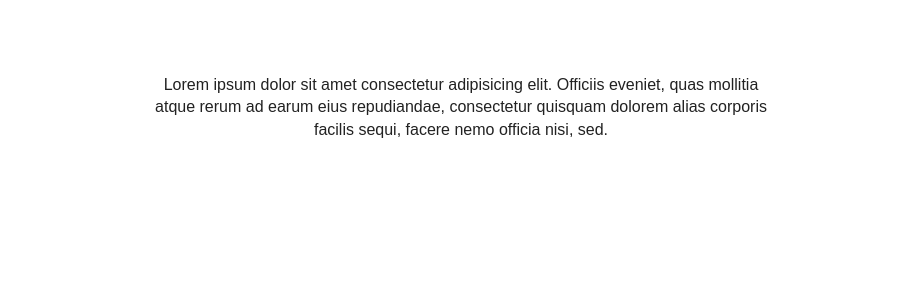
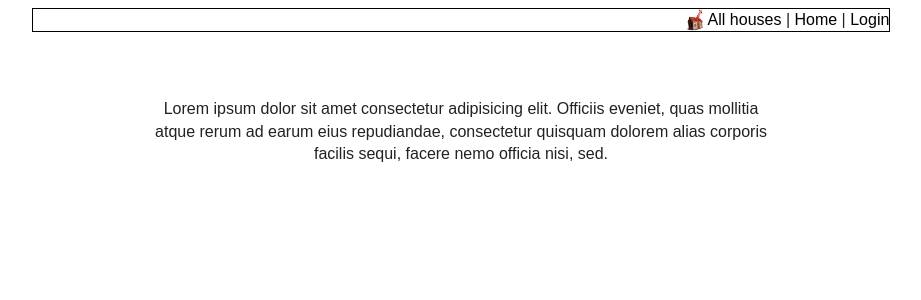
Before and after one commit to JorisdeVos/Reserveren, a PHP site: page /reserveren/allhouses.php in a window 1280 px wide. Shown: the top 300 px of the page, without its empty margins (179-1100 px from the left). Run offline with PHP 8.4, Linux system fonts and the light colour scheme; data that the repository does not hold is empty.

Commit message:
header
header aangemaakt

```diff
--- a/allhouses.php
+++ b/allhouses.php
@@ -7,6 +7,7 @@
 	<title>Document</title>
 </head>
 <body>
+	<?php require_once 'header.php'; ?>
 	<div class="topAllHouses">
 		<p>Lorem ipsum dolor sit amet consectetur adipisicing elit. Officiis eveniet, quas mollitia atque rerum ad earum eius repudiandae, consectetur quisquam dolorem alias corporis facilis sequi, facere nemo officia nisi, sed.</p>
 	</div>
--- a/css/main.css
+++ b/css/main.css
@@ -89,6 +89,22 @@ textarea {
 
    *{
     font-family: Arial;
+   }
+
+   .headerNav{
+    display: flex;
+    justify-self: center;
+    border: 1px solid black;
+    padding-left: 650px;
+   }
+
+   .headerNav a{
+    text-decoration: none;
+    color: black;
+   }
+
+   .headerNav img{
+    width: 25px;
    }
 
    .topAllHouses{
--- /dev/null
+++ b/footer.php
@@ -0,0 +1 @@
+<?php require_once 'backend/config.php'; ?>
--- /dev/null
+++ b/header.php
@@ -0,0 +1,12 @@
+<?php require_once 'backend/config.php'; ?>
+
+<header>
+	<div class="headerNav">
+		<img src="img/logo.jpeg">
+		<nav>
+			<a href="allHouses.php">All houses</a> |
+			<a href="index.php">Home</a> |
+			<a href="login.php">Login</a>
+		</nav>
+	</div>
+</header>
```
Also changed, not shown: index.php (added, +13 -0 lines), invulformulier.php (added, +13 -0 lines), reservering.php (added, +13 -0 lines), img/logo.jpeg (added), login.php (added).
